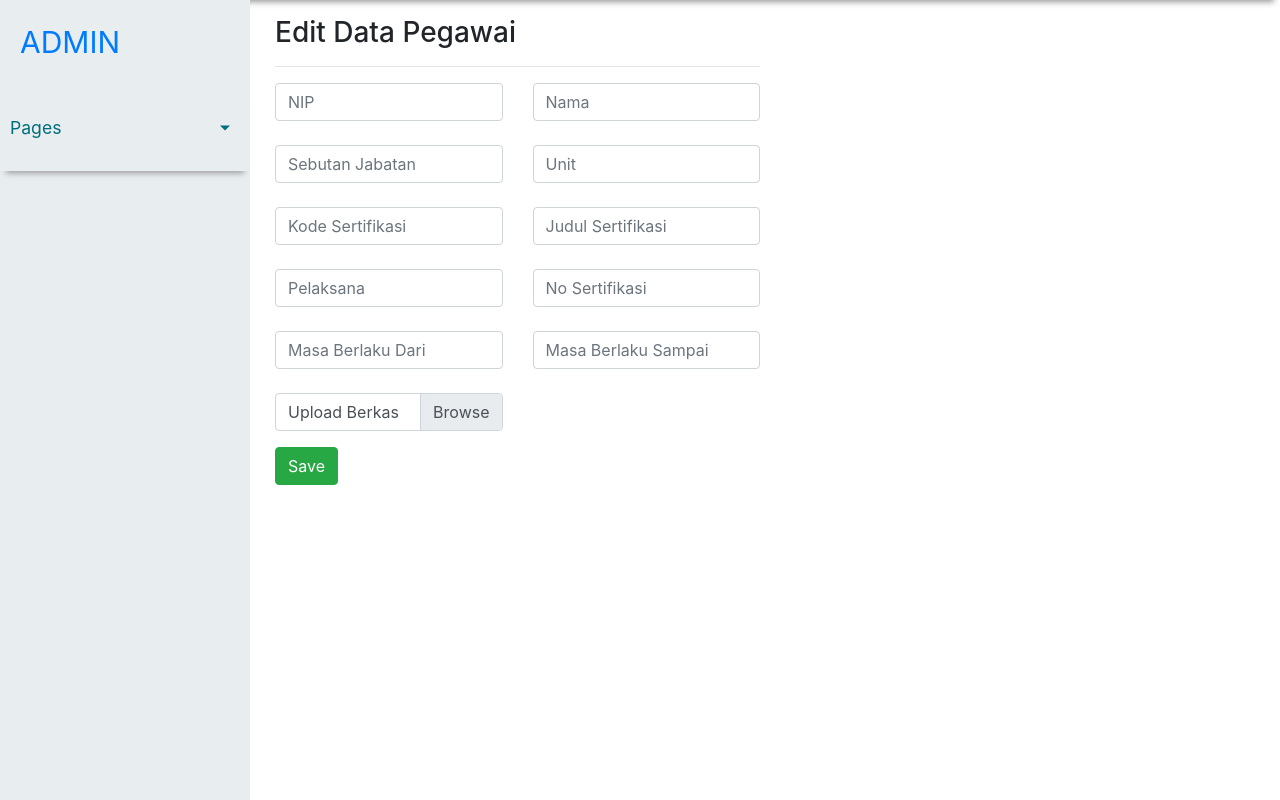
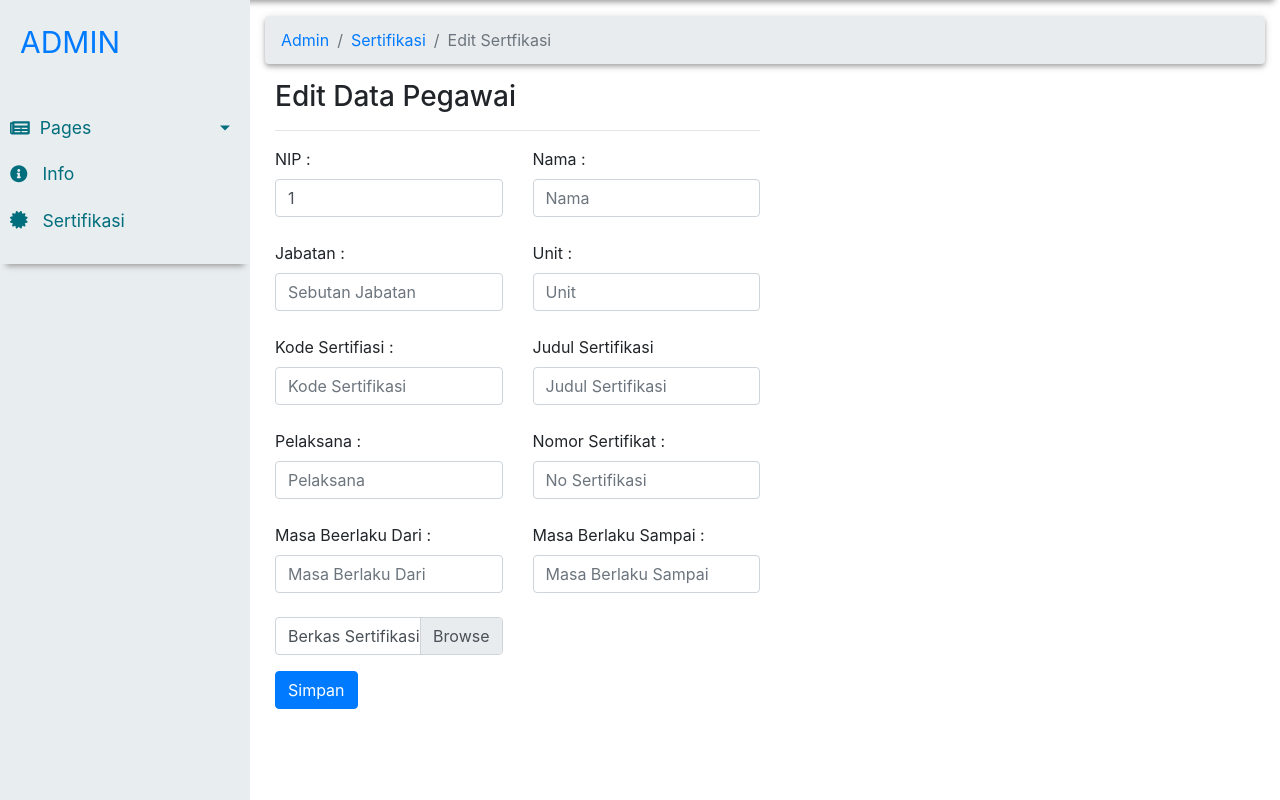
Before and after one commit to GunturWidodo/plnn, a PHP site: page /editsertifikasi.php?nip=1 in a window 1280 px wide. Shown: the part 54-854 px from the top of the page. Run offline with PHP 8.4, Linux system fonts and the light colour scheme; data that the repository does not hold is empty; some libraries are stand-ins or nearby versions.

Commit message:
Add files via upload

```diff
--- a/akun.php
+++ b/akun.php
@@ -140,7 +140,7 @@
                         $halaman = 20;
                         $page = isset($_GET['halaman'])? (int)$_GET["halaman"]:1;
                         $mulai = ($page>1) ? ($page * $halaman) - $halaman : 0;
-                        $query2 = mysqli_query($db, "SELECT * FROM users LIMIT $mulai, $halaman");
+                        $query2 = mysqli_query($db, "SELECT * FROM users WHERE usertype = 'peserta' OR usertype = '' LIMIT $mulai, $halaman");
                         $sql = mysqli_query($db, $query1);
                         $total = mysqli_num_rows($sql);
                         $pages = ceil($total/$halaman);
--- a/editsertifikasi.php
+++ b/editsertifikasi.php
@@ -1,4 +1,27 @@
-<?php  ?>
+<?php
+
+
+  $db = mysqli_connect('localhost', 'root', '', 'registration');
+  $nip = $_REQUEST['nip'];
+
+
+
+  $sql = "SELECT * FROM sertifikasi WHERE nip='$nip'";
+  $query = mysqli_query($db, $sql);
+  while ($row = mysqli_fetch_array($query)){
+    $nip = $row['nip'];
+    $nama = $row['nama'];
+    $jabatan = $row['jabatan'];
+    $unit = $row['unit'];
+    $kode = $row['kode_sertifikasi'];
+    $judul = $row['judul_sertifikasi'];
+    $pelaksana = $row['pelaksana'];
+    $nomor = $row['no_sertifikasi'];
+    $masa = $row['masa_berlaku'];
+    $sampai = $row['sampai_dengan'];
+  }
+    include ('server/serverEditsertif.php');
+?>
 
 <!DOCTYPE html>
 <html>
@@ -27,7 +50,7 @@
   <button type="button" id="sidebarCollapse" class="btn btn-info">
     <i class="fas fa-align-left"></i>
   </button>
-        <a class="btn btn-warning ml-auto" href="login.php" role="button" style="color: #008C9E;">Logout</a>
+        <a class="btn btn-warning ml-auto" href="server/login.php" role="button" style="color: #008C9E;">Logout</a>
 </nav>
 </div>
 <div id="wrapper">
@@ -39,7 +62,7 @@
 
         <ul class="list-unstyled components">
             <li class="active">
-                <a href="#homeSubmenu" data-toggle="collapse" aria-expanded="false" class="dropdown-toggle">Pages</a>
+                <a href="#homeSubmenu" data-toggle="collapse" aria-expanded="false" class="dropdown-toggle"><i class="fas fa-newspaper" style="margin-right: 10px;"></i>Pages</a>
                 <ul class="collapse list-unstyled" id="homeSubmenu">
                     <li>
                         <a href="login.php">Login</a>
@@ -58,76 +81,102 @@
                     </li>
                 </ul>
             </li>
+            <li>
+                <a href="sertiffront.php"><i class="fas fa-info-circle" style="margin-right: 10px;"></i> Info</a>
+            </li>
+            <li>
+                <a href="sertifikasi.php"><i class="fas fa-certificate" style="margin-right: 10px;"></i> Sertifikasi</a>
+            </li>
         </ul>
     </nav>
     <!-- Page Content -->
+
   <div id="content-wrapper">
     <div class="container-fluid">
+      <div class="bread">
+        <ol class="breadcrumb shadow-nohover">
+          <li class="breadcrumb-item"><a href="admin.php">Admin</a></li>
+          <li class="breadcrumb-item active"><a href="sertifikasi.php">Sertifikasi</a></li>
+          <li class="breadcrumb-item active">Edit Sertfikasi</li>
+        </ol>
+      </div>
       <div class="row">
           <div class="col-5 col-sm-6 col-md-6" style="margin-left: 10px;">
               <h3>Edit Data Pegawai</h3>
               <hr>
               <div class="forms">
-                <form>
+                <form method="post">
                   <div class="row">
                     <div class="col-5 col-sm-6 col-md-6">
-                      <input type="text" name="nama" placeholder="NIP" required class="form-control input-lg" value="" />
+                      <label for="nip">NIP :</label>
+                      <input type="text" name="nip" placeholder="NIP" required class="form-control input-lg" value="<?php echo $nip; ?>" />
                     <br>
                     </div>
                     <div class="col-5 col-sm-6 col-md-6">
-                      <input type="text" name="nip" placeholder="Nama" required class="form-control input-lg" value="" />
+                      <label for="nama">Nama :</label>
+                      <input type="text" name="nama" placeholder="Nama" required class="form-control input-lg" value="<?php echo $nama ?>" />
                     <br>
                     </div>
                   </div>
                   <div class="row">
                     <div class="col-5 col-sm-6 col-md-6">
-                      <input type="text" name="jabatan" placeholder="Sebutan Jabatan" required class="form-control input-lg" value="" />
+                    <label for="jabatan">Jabatan :</label>
+                      <input type="text" name="jabatan" placeholder="Sebutan Jabatan" required class="form-control input-lg" value="<?php echo $jabatan ?>" />
                     <br>
                     </div>
                     <div class="col-5 col-sm-6 col-md-6">
-                      <input type="text" name="unit" placeholder="Unit" required class="form-control input-lg" value="" />
+                      <label for="uiit">Unit :</label>
+                      <input type="text" name="unit" placeholder="Unit" required class="form-control input-lg" value="<?php echo $unit ?>" />
                     <br>
                     </div>
                   </div>
                   <div class="row">
                     <div class="col-5 col-sm-6 col-md-6">
-                      <input type="text" name="kode" placeholder="Kode Sertifikasi" required class="form-control input-lg" value="" />
+                      <label for="kode">Kode Sertifiasi :</label>
+                      <input type="text" name="kode" placeholder="Kode Sertifikasi" required class="form-control input-lg" value="<?php echo $kode ?>" />
                     <br>
                     </div>
                     <div class="col-5 col-sm-6 col-md-6">
-                      <input type="text" name="judul" placeholder="Judul Sertifikasi" required class="form-control input-lg" value="" />
+                    <label for="judul">Judul Sertifikasi</label>
+                      <input type="text" name="judul" placeholder="Judul Sertifikasi" required class="form-control input-lg" value="<?php echo $judul ?>" />
                     <br>
                     </div>
                   </div>
                   <div class="row">
                     <div class="col-5 col-sm-6 col-md-6">
-                      <input type="text" name="pelaksana" placeholder="Pelaksana" required class="form-control input-lg" value="" />
+                    <label for="peaksana">Pelaksana :</label>
+                      <input type="text" name="pelaksana" placeholder="Pelaksana" required class="form-control input-lg" value="<?php echo $pelaksana ?>" />
                     <br>
                     </div>
                     <div class="col-5 col-sm-6 col-md-6">
-                      <input type="text" name="nosertifikat" placeholder="No Sertifikasi" required class="form-control input-lg" value="" />
+                      <label for="nomor">Nomor Sertifikat :</label>
+                      <input type="text" name="nomor" placeholder="No Sertifikasi" required class="form-control input-lg" value="<?php echo $nomor ?>" />
                     <br>
                     </div>
                   </div>
                   <div class="row">
                     <div class="col-5 col-sm-6 col-md-6">
-                      <input type="text" name="dari" placeholder="Masa Berlaku Dari" required class="form-control input-lg" value="" />
+                      <label for="masa">Masa Beerlaku Dari :</label>
+                      <input type="text" name="dari" placeholder="Masa Berlaku Dari" required class="form-control input-lg" value="<?php echo $masa ?>" />
                     <br>
                     </div>
                     <div class="col-5 col-sm-6 col-md-6">
-                      <input type="text" name="sampai" placeholder="Masa Berlaku Sampai" required class="form-control input-lg" value="" />
+                      <label for="sampai">Masa Berlaku Sampai :</label>
+                      <input type="text" name="sampai" placeholder="Masa Berlaku Sampai" required class="form-control input-lg" value="<?php echo $sampai ?>" />
                     <br>
                     </div>
                   </div>
                   <div class="row">
                     <div class="col-5 col-sm-6 col-md-6">
                     <form>
-                      <div class="custom-file mb-3">
-                        <input required="" type="file" class="custom-file-input" id="customFile" name="filename">
-                        <label class="custom-file-label" for="customFile">Upload Berkas</label>
+                      <div class="input-group mb-3">
+                        <div class="custom-file">
+                            <input type="file" class="custom-file-input" id="inputGroupFile02"/>
+                            <label class="custom-file-label" for="inputGroupFile02">Berkas Sertifikasi</label>
+                        </div>
                       </div>
-                      <button type="button" class="btn btn-success">Save</button>
 
+                      <button type="submit" class="btn btn-primary" name="simpan">Simpan</button>
                     </form>
                     </div>
                   </div>
@@ -144,6 +193,13 @@
     });
 
 });
+
+            $('#inputGroupFile02').on('change',function(){
+                //get the file name
+                var fileName = $(this).val();
+                //replace the "Choose a file" label
+                $(this).next('.custom-file-label').html(fileName);
+            })
 </script>
 </html>
 </body>
--- a/upk.php
+++ b/upk.php
@@ -138,7 +138,7 @@ include('server/serverlogin.php');
                         $halaman = 20;
                         $page = isset($_GET['halaman'])? (int)$_GET["halaman"]:1;
                         $mulai = ($page>1) ? ($page * $halaman) - $halaman : 0;
-                        $query2 = mysqli_query($db, "SELECT * FROM users LIMIT $mulai, $halaman");
+                        $query2 = mysqli_query($db, "SELECT * FROM users WHERE usertype = 'peserta' OR usertype = '' LIMIT $mulai, $halaman");
                         $sql = mysqli_query($db, $query1);
                         $total = mysqli_num_rows($sql);
                         $pages = ceil($total/$halaman);
```
Also changed, not shown: sertifikasi.php (+15 -8 lines).
